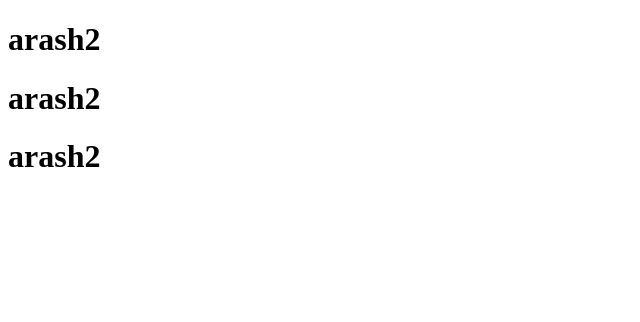
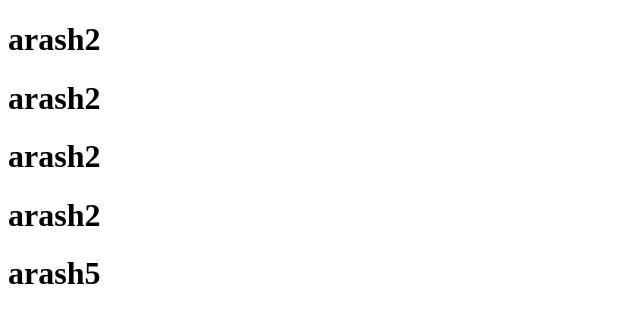
Before and after one commit to a-atashpeykar/git-test, a plain HTML site: page index.html in a window 1280 px wide. Shown: the whole page, without its empty margins (0-640 px from the left). Drawn offline with Linux system fonts and the light colour scheme.

Commit message:
i updated all of that

```diff
--- a/index.html
+++ b/index.html
@@ -8,5 +8,7 @@
     <h1>arash2</h1>
     <h1>arash2</h1>
     <h1>arash2</h1>
+    <h1>arash2</h1>
+    <h1>arash5</h1>
 </body>
 </html>
```
